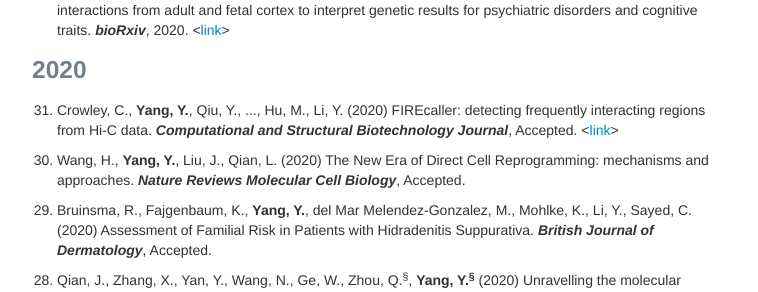
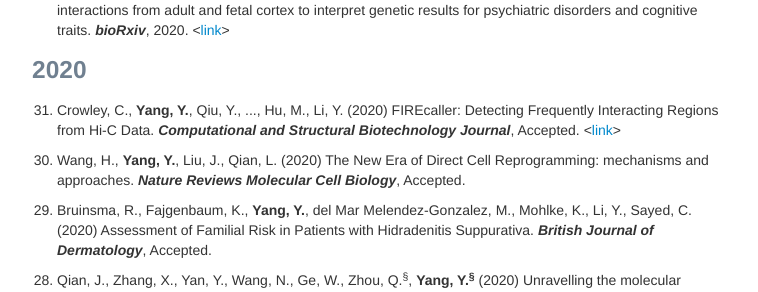
Before and after one commit to yycunc/yycunc.github.io, a Jekyll site: the page built from pages/pubs.md, in a window 1280 px wide and 900 px high, scrolled down 546 px. Shown: the part 158-450 px from the top of the window, without its empty margins (258-1016 px from the left). Built offline with Jekyll 4.4.1, drawn with Linux system fonts in a browser that asks for light colours.

Commit message:
Update pubs.md

```diff
--- a/pages/pubs.md
+++ b/pages/pubs.md
@@ -31,7 +31,7 @@ title: Yuchen Yang's publications
 <ol start="1"> <li>Giusti-Rodríguez, P.<sup>&dagger;</sup>, Lu, L.<sup>&dagger;</sup>, <b>Yang, Y.<sup>&dagger;</sup></b>, ..., Sullivan, P. Using three-dimensional regulatory chromatin interactions from adult and fetal cortex to interpret genetic results for psychiatric disorders and cognitive traits. <i><b>bioRxiv</b></i>, 2020. <<a href="https://www.biorxiv.org/content/10.1101/406330v1.full">link</a>></li></ol>
 
 ### 2020
-<ol start="31"> <li>Crowley, C., <b>Yang, Y.</b>, Qiu, Y., ..., Hu, M., Li, Y. (2020) FIREcaller: detecting frequently interacting regions from Hi-C data. <i><b>Computational and Structural Biotechnology Journal</b></i>, Accepted. <<a href="https://www.biorxiv.org/content/10.1101/619288v1.abstract">link</a>></li></ol>
+<ol start="31"> <li>Crowley, C., <b>Yang, Y.</b>, Qiu, Y., ..., Hu, M., Li, Y. (2020) FIREcaller: Detecting Frequently Interacting Regions from Hi-C Data. <i><b>Computational and Structural Biotechnology Journal</b></i>, Accepted. <<a href="https://www.biorxiv.org/content/10.1101/619288v1.abstract">link</a>></li></ol>
 
 <ol start="30"> <li>Wang, H., <b>Yang, Y.</b>, Liu, J., Qian, L. (2020) The New Era of Direct Cell Reprogramming: mechanisms and approaches. <i><b>Nature Reviews Molecular Cell Biology</b></i>, Accepted.</li></ol>
 
```
